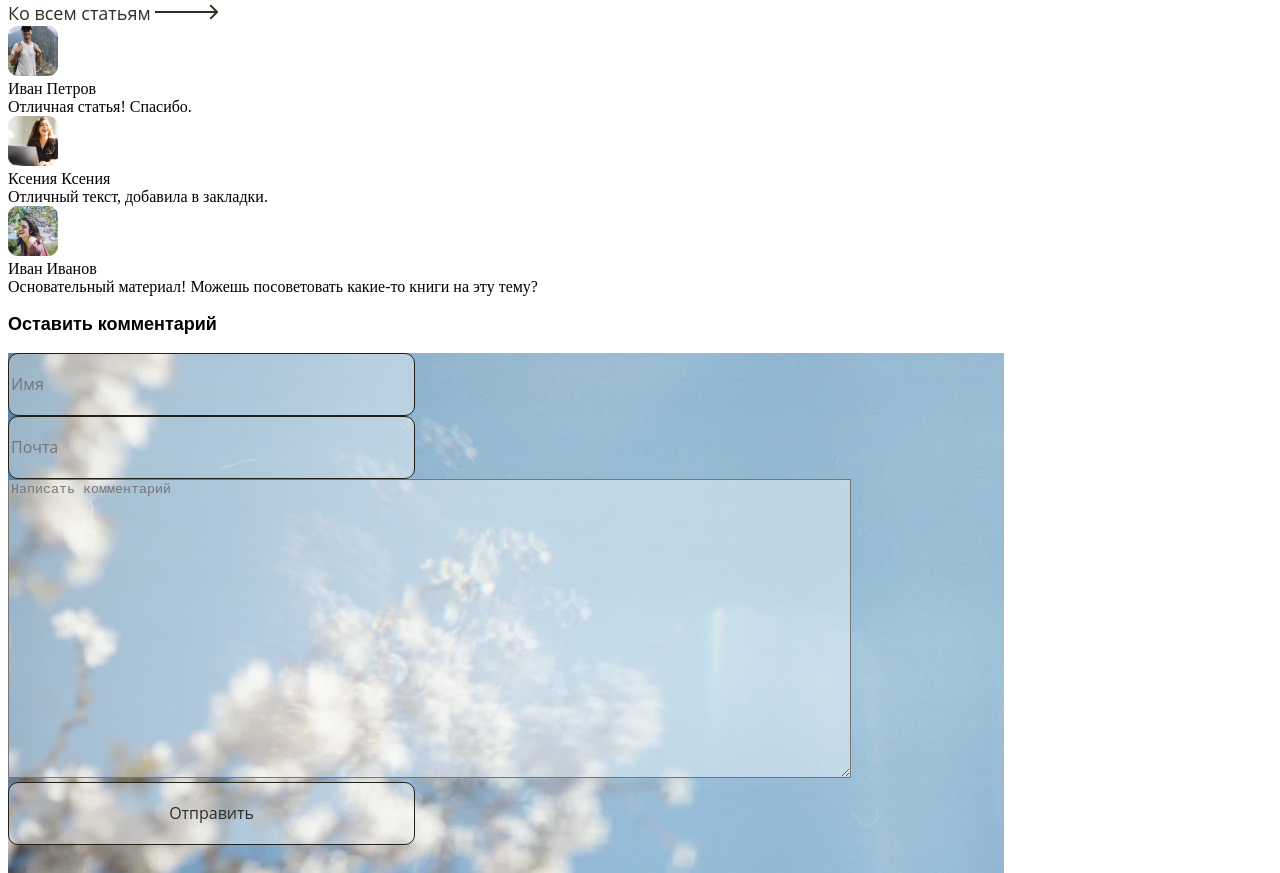
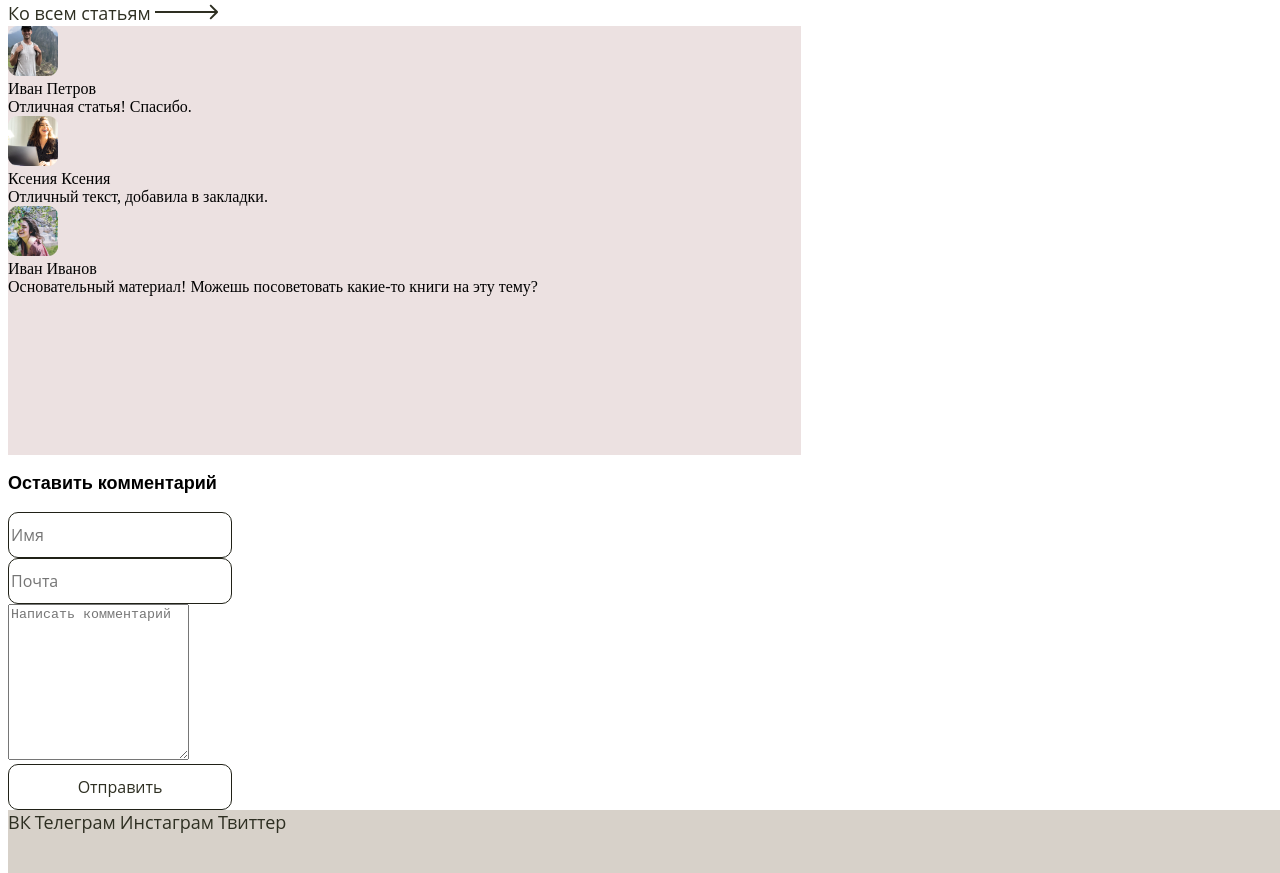
Before and after one commit to zakharovdm/BlogHTMLAcademy, a plain HTML site: page page.html in a window 1280 px wide. Shown: the part 1910-2783 px from the top of the page. Drawn offline with Linux system fonts and the light colour scheme; a web font is replaced by a local one.

Commit message:
Добавил фон к оставленным комменатриям

```diff
--- a/style.css
+++ b/style.css
@@ -189,7 +189,7 @@ nav a:nth-child(4){
 	top: 33px;
 }
 
-form{
+.feedback form{
 	width: 1000px;
 	height: 670.17px;
 	background-image: url(img/formback.png);
@@ -197,13 +197,13 @@ form{
 	background-size: 996px 637px;
 }
 
-form input{
+.feedback form input{
 	width: 407px;
 	height: 63px;
 	background-color: rgba(255, 255, 255, 0.4);
 }
 
-textarea{
+.feedback textarea{
 	width: 837px;
 	height: 293px;
 	background-color: rgba(255, 255, 255, 0.4);
@@ -219,3 +219,9 @@ footer{
 	height: 181px;
 	background-color: #D7D1C9;
 } /*TODO Выровнять ссылки в футере*/
+
+.left-comments{
+	width: 793px;
+	height: 429px;
+	background-color: #ECE1E1;
+}
```
